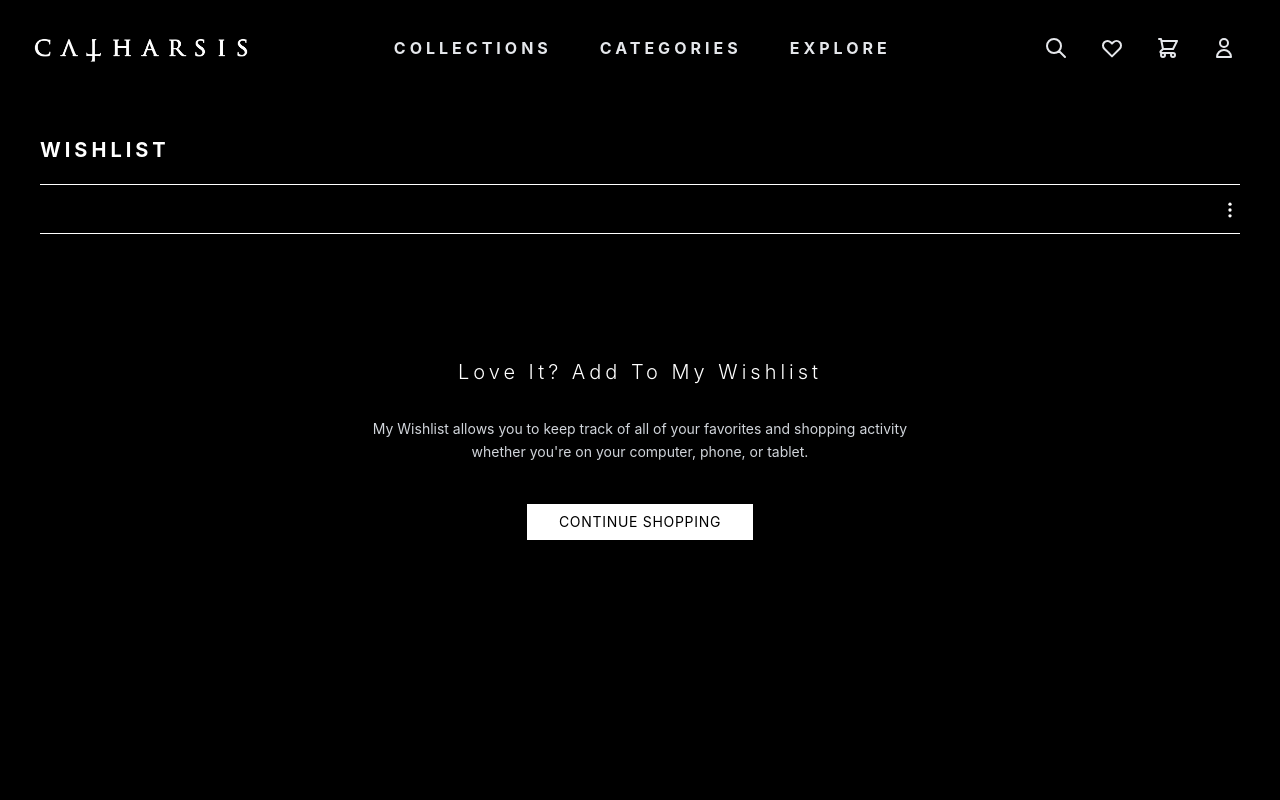
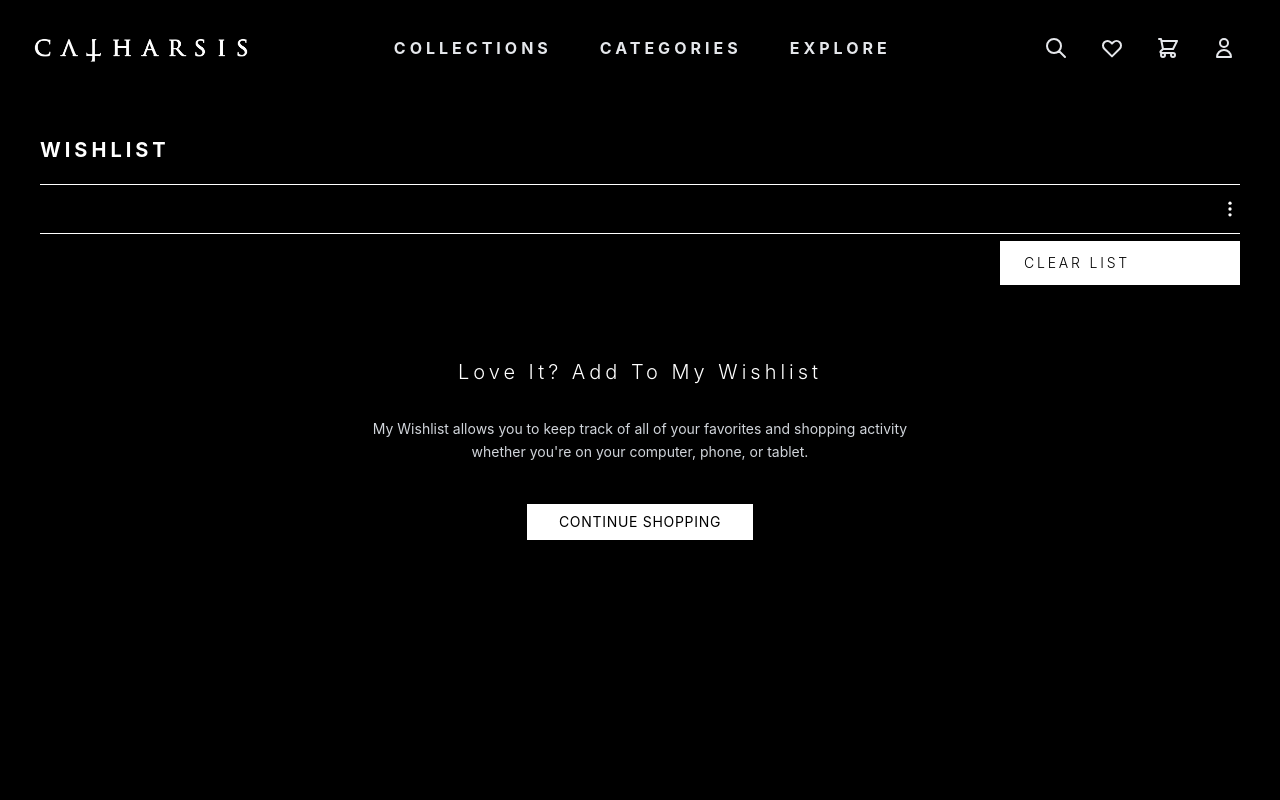
Before and after one commit to gayubrw/catharsis_empire2, a Vue app in the folder vue/: page /wishlist in a window 1280 px wide. Both pictures are taken after a click on the button 1230 px from the left and 210 px from the top of the page. Shown: the top 800 px of the page. Built offline with nearby package versions, Linux system fonts and the light colour scheme.

Commit message:
gebrakan baru wishlist

```diff
--- a/vue/src/components/layouts/MenuConfig.js
+++ b/vue/src/components/layouts/MenuConfig.js
@@ -69,6 +69,7 @@ export const menuConfig = [
                         categories: 'Tops',
                         image: '../dystopian1.jpg',
                         sizes: ['S', 'M', 'L', 'XL', '2XL'],
+                        sizeguide: '../sizegguidedystopian1.jpg',
                         description: `Project DYSTOPIAN - Spectrum (Tees)
 
                                     Width x Length x Sleeve
--- a/vue/src/stores/wishlistStore.js
+++ b/vue/src/stores/wishlistStore.js
@@ -20,6 +20,10 @@ export const useWishlistStore = defineStore('wishlist', {
         isInWishlist(productId) {
             return this.items.some(item => item.id === productId)
         },
+
+        clearWishlist() {
+            this.items = []
+        },
     },
 
     persist: {
--- a/vue/src/views/WishlistView.vue
+++ b/vue/src/views/WishlistView.vue
@@ -7,9 +7,16 @@
                 >
                     Wishlist
                 </h1>
+                <!-- Top Line -->
                 <div class="w-full h-[0.5px] bg-white"></div>
-                <div class="absolute right-0 top-4 flex items-center gap-3">
-                    <button class="text-white">
+
+                <!-- Menu Button centered between lines -->
+                <div class="absolute right-0" style="top: calc(50% - 10px)">
+                    <div class="relative">
+                        <button
+                            @click="toggleDropdown"
+                            class="text-white hover:text-gray-300 transition-colors"
+                        >
                             <svg
                                 xmlns="http://www.w3.org/2000/svg"
                                 width="20"
@@ -22,7 +29,23 @@
                                 <circle cx="12" cy="19" r="2" />
                             </svg>
                         </button>
+                        <!-- Styled Dropdown Menu -->
+                        <div
+                            v-if="isDropdownOpen"
+                            class="absolute right-0 mt-4 w-60 bg-white"
+                            @click.stop
+                        >
+                            <button
+                                @click="clearWishlist"
+                                class="w-full px-6 py-3 text-left text-sm text-black tracking-[0.2em] uppercase font-light"
+                            >
+                                Clear List
+                            </button>
                         </div>
+                    </div>
+                </div>
+
+                <!-- Bottom Line -->
                 <div class="w-full h-[0.5px] bg-white mt-12"></div>
             </div>
         </header>
@@ -62,14 +85,14 @@
                     <div
                         v-for="item in wishlistItems"
                         :key="item.id"
-                        class="group relative overflow-hidden"
+                        class="group relative"
                     >
                         <!-- Image Container -->
-                        <div class="relative aspect-[3/4] overflow-hidden">
+                        <div class="relative w-full overflow-hidden">
                             <img
                                 :src="item.image"
                                 :alt="item.name"
-                                class="w-full h-full object-cover"
+                                class="w-full h-auto"
                             />
 
                             <!-- Overlay with details (visible on hover) -->
@@ -94,13 +117,13 @@
                                 >
                                     <button
                                         @click="viewProduct(item.id)"
-                                        class="w-full bg-white text-black py-2 hover:bg-gray-100 transition-colors text-sm uppercase"
+                                        class="w-full bg-white text-black py-2 hover:bg-gray-100 transition-colors text-sm uppercase tracking-wider"
                                     >
                                         View Details
                                     </button>
                                     <button
                                         @click="removeFromWishlist(item.id)"
-                                        class="w-full bg-red-600 text-white py-2 hover:bg-red-700 transition-colors text-sm uppercase"
+                                        class="w-full bg-red-600 text-white py-2 hover:bg-red-700 transition-colors text-sm uppercase tracking-wider"
                                     >
                                         Remove
                                     </button>
@@ -120,15 +143,40 @@
 <script>
 import { useRouter } from 'vue-router'
 import { useWishlistStore } from '@/stores/wishlistStore'
-import { computed } from 'vue'
+import { computed, ref, onMounted, onUnmounted } from 'vue'
 
 export default {
     name: 'WishlistPage',
     setup() {
         const router = useRouter()
         const wishlistStore = useWishlistStore()
+        const isDropdownOpen = ref(false)
 
         const wishlistItems = computed(() => wishlistStore.items)
+
+        const handleClickOutside = () => {
+            if (isDropdownOpen.value) {
+                isDropdownOpen.value = false
+            }
+        }
+
+        onMounted(() => {
+            document.addEventListener('click', handleClickOutside)
+        })
+
+        onUnmounted(() => {
+            document.removeEventListener('click', handleClickOutside)
+        })
+
+        const toggleDropdown = event => {
+            event.stopPropagation()
+            isDropdownOpen.value = !isDropdownOpen.value
+        }
+
+        const clearWishlist = () => {
+            wishlistStore.clearWishlist()
+            isDropdownOpen.value = false
+        }
 
         const goToDashboard = () => {
             router.push('/')
@@ -144,6 +192,9 @@ export default {
 
         return {
             wishlistItems,
+            isDropdownOpen,
+            toggleDropdown,
+            clearWishlist,
             goToDashboard,
             viewProduct,
             removeFromWishlist,
```
Also changed, not shown: vue/public/sizegguidedystopian1.jpg (added). Lines whose indentation alone changed are shown as unchanged.
